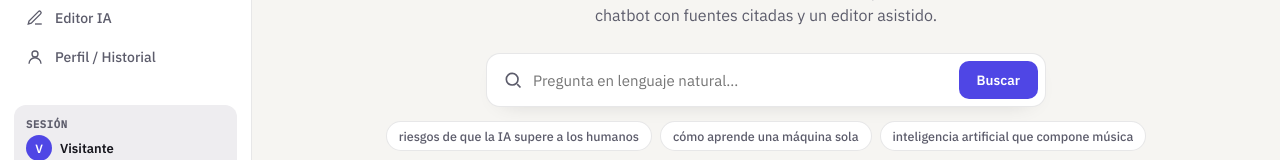
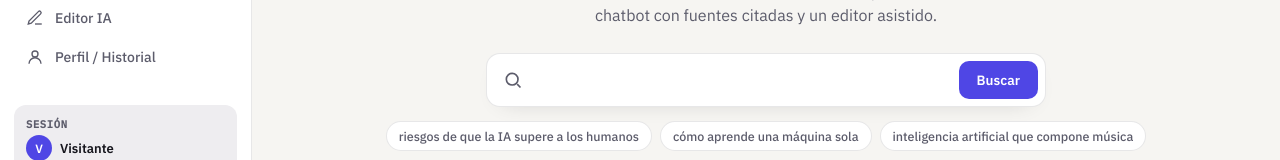
Before and after one commit to Jose27luis/Busca-YA, an Angular app in the folder frontend-angular/: page / in a window 1280 px wide. Shown: the part 284-444 px from the top of the page. Built offline with nearby package versions, Linux system fonts and the light colour scheme; no server answers.

Commit message:
fix: quitar placeholder del buscador de inicio

```diff
--- a/frontend-angular/src/app/features/home/home.html
+++ b/frontend-angular/src/app/features/home/home.html
@@ -4,7 +4,7 @@
   <p>Busca-YA combina una wiki colaborativa con búsqueda semántica, un chatbot con fuentes citadas y un editor asistido.</p>
   <form class="barra-busqueda" (submit)="$event.preventDefault(); buscar()">
     <svg width="20" height="20" viewBox="0 0 24 24" fill="none" stroke="var(--muted)" stroke-width="2" style="align-self: center; flex: none"><circle cx="11" cy="11" r="7"/><path d="m21 21-4-4"/></svg>
-    <input [value]="consulta()" (input)="consulta.set($any($event.target).value)" placeholder="Pregunta en lenguaje natural…" />
+    <input [value]="consulta()" (input)="consulta.set($any($event.target).value)" />
     <button type="submit" class="btn btn-marca" style="flex: none">Buscar</button>
   </form>
   <div class="chips">
```
